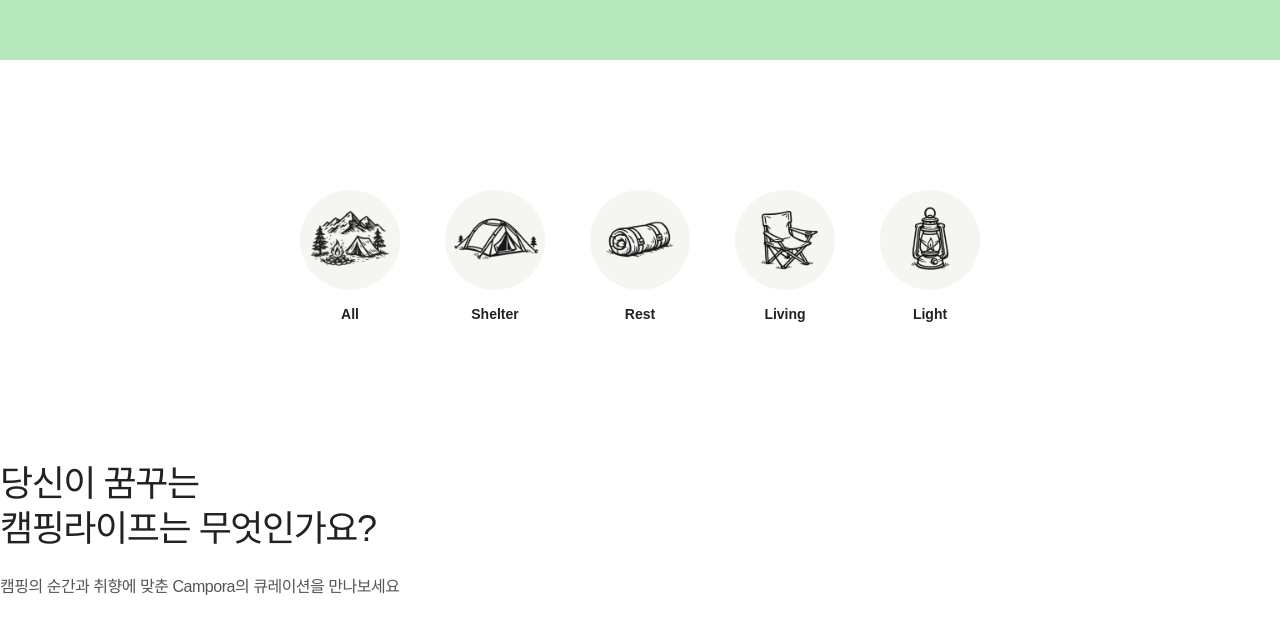
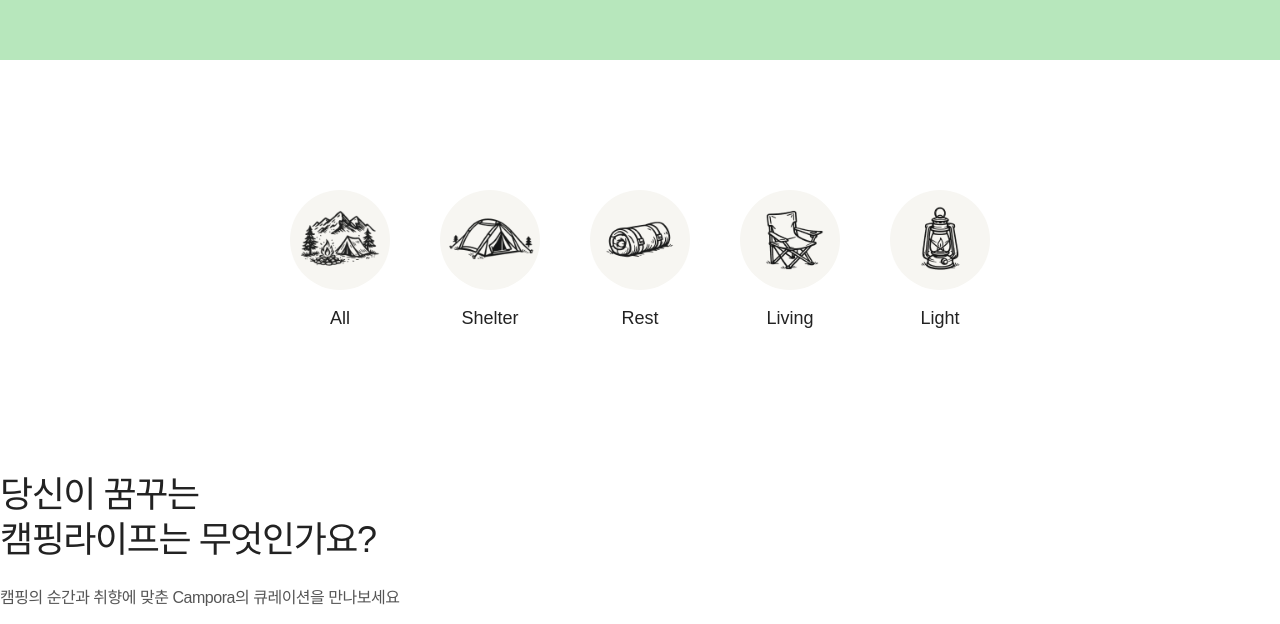
Before and after one commit to jungsk9134-dotcom/my-website, a React (Vite) app: page / in a window 1280 px wide. Shown: the part 674-1298 px from the top of the page. Built offline with nearby package versions, Linux system fonts and the light colour scheme; a web font is replaced by a local one.

Commit message:
원형 카테고리

```diff
--- a/src/pages/CategoryPage.css
+++ b/src/pages/CategoryPage.css
@@ -1,6 +1,6 @@
 .category-page {
   background: #fff;
-  color: #111;
+  color: #1c1c1c;
   width: 100%;
 }
 
@@ -43,19 +43,20 @@
 .category-menu-item {
   text-align: center;
   font-size: 18px;
-  font-weight: 500;
+  font-weight: 400;
   cursor: pointer;
   transition: 0.2s;
 }
 
 .category-menu-item:hover {
-  transform: translateY(-5px);
+  font-weight: 500;
+  opacity: 0.9;
 }
 
 .category-menu-circle {
   width: 100px;
   height: 100px;
-  background: #f5f5f2;
+  background: #F7F6F2;
   border-radius: 50%;
   margin: 40px auto 13px;
   display: flex;
--- a/src/pages/Home.css
+++ b/src/pages/Home.css
@@ -19,27 +19,31 @@
 .category-section {
   display: flex;
   justify-content: center;
-  gap: 45px;
+  gap: 50px;
   padding: 130px 0 80px;
 }
 
 .category-item {
   text-align: center;
-  font-weight: 700;
-  font-size: 14px;
+  font-weight: 400;
+  font-size: 18px;
   cursor: pointer;
-  transition: transform 0.2s ease, opacity 0.2s ease;
+  transition:
+    font-weight 0.2s ease,
+    opacity 0.2s ease,
+    transform 0.2s ease;
 }
 
 .category-item:hover {
-  transform: translateY(-5px);
+  font-weight: 500;
+  /* transform: translateY(-5px); */
   opacity: 0.9;
 }
 
 .category-circle {
   width: 100px;
   height: 100px;
-  background: #f5f5f2;
+  background: #F7F6F2;
   border-radius: 50%;
   margin: 0 auto 16px;
   position: relative;
```
